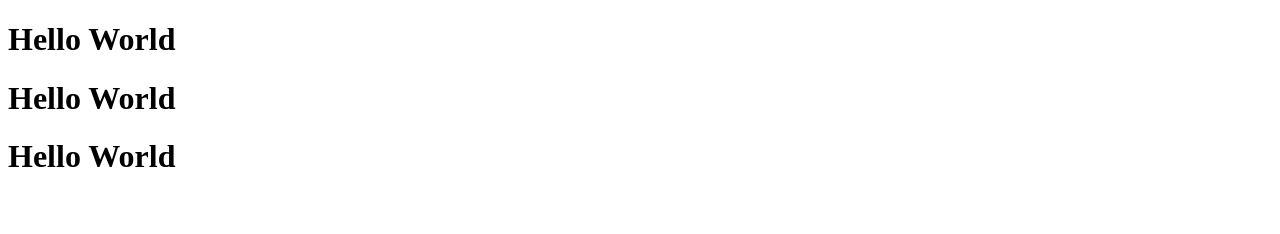
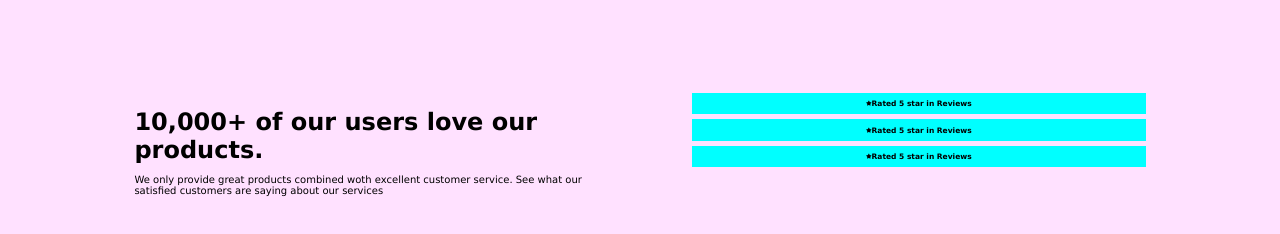
Before and after one commit to Quaye007/3-column-preview-card-, a plain HTML site: page index.html in a window 1280 px wide. Drawn offline with Linux system fonts and the light colour scheme.

Commit message:
new commit

```diff
--- a/index.html
+++ b/index.html
@@ -5,13 +5,101 @@
     <meta http-equiv="X-UA-Compatible" content="IE=edge">
     <meta name="viewport" content="width=device-width, initial-scale=1.0">
     <title>Document</title>
+
+
+   <!-- font awesome cdn link  -->
+   <link rel="stylesheet" href="https://cdnjs.cloudflare.com/ajax/libs/font-awesome/5.15.4/css/all.min.css">
+
+
+
+    <link rel="stylesheet" href="style.css">
+
 </head>
 <body>
 
+    <section class="main">
 
-    <h1>Hello World</h1>
-    <h1>Hello World</h1>
-    <h1>Hello World</h1>
+        <div class="top-main">
+
+            <div class="sub-main1">
+                <div class="top-text">
+                    <h1>
+                        10,000+ of our users love our products.
+                    </h1>
+                </div>
+                <div class="bottom-text">
+                      <p>  We only provide great products
+                          combined woth excellent customer
+                           service. See what our satisfied
+                           customers are saying about our
+                            services </p>
+                </div>
+
+            </div>
+
+            <div class="sub-main2">
+
+                     <div class="box-1">
+
+
+
+                                    <div class="sub-box1" id="rating"  >
+                            <i class="fa fa-star" aria-hidden="true"></i>
+
+                            <h1>
+                            Rated 5 star in Reviews
+                            </h1>
+
+                                    </div>
+
+
+
+                            <div class="sub-box2" id="rating">
+                                <i class="fa fa-star" aria-hidden="true"></i>
+
+                                <h1>
+                                   Rated 5 star in Reviews
+                                </h1>
+
+                            </div>
+
+
+                            <div class="sub-box3" id="rating">
+                                <i class="fa fa-star" aria-hidden="true"></i>
+
+                                <h1>
+                                   Rated 5 star in Reviews
+                                </h1>
+
+                           </div>
+
+
+
+
+
+
+
+
+
+
+
+                </div>
+
+
+
+            </div>
+
+        </div>
+
+
+
+
+
+
+
+
+    </section>
+
 
 </body>
 </html>
--- /dev/null
+++ b/style.css
@@ -0,0 +1,100 @@
+*{
+    font-family: 'Lucida Sans', 'Lucida Sans Regular', 'Lucida Grande', 'Lucida Sans Unicode', Geneva, Verdana, sans-serif;
+}
+body{
+
+    background-color: #f2f2;
+}
+
+section{
+    height: 100%;
+    width: 100%;
+    height: 70%;
+    width: 70%;
+
+}
+
+
+
+
+
+
+
+
+
+
+.main{
+    display: flex;
+    flex-direction: row;
+    justify-content: center;
+    width: 100%;
+
+}
+
+
+
+
+
+
+
+.top-main{
+    width: 80%;
+    display: flex;
+    gap: 4rem;
+    margin-top: 5rem;
+}
+
+
+.sub-main1{
+
+   width: 50%;
+
+
+
+
+}
+
+.top-text h1{
+    margin-bottom: 0px;
+}
+
+.bottom-text p{
+    font-size: 10px;
+
+
+}
+
+
+
+
+
+
+
+
+
+
+.sub-main2{
+    width: 50%;
+    margin-left: 40px ;
+}
+
+
+
+.box-1{
+
+
+}
+
+#rating{
+
+    margin-top: 5px ;
+
+
+    background-color: aqua;
+    font-size: 5px;
+    display: flex;
+    align-items: center;
+    width: 100%;
+    text-align: center;
+    justify-content: center;
+}
```
